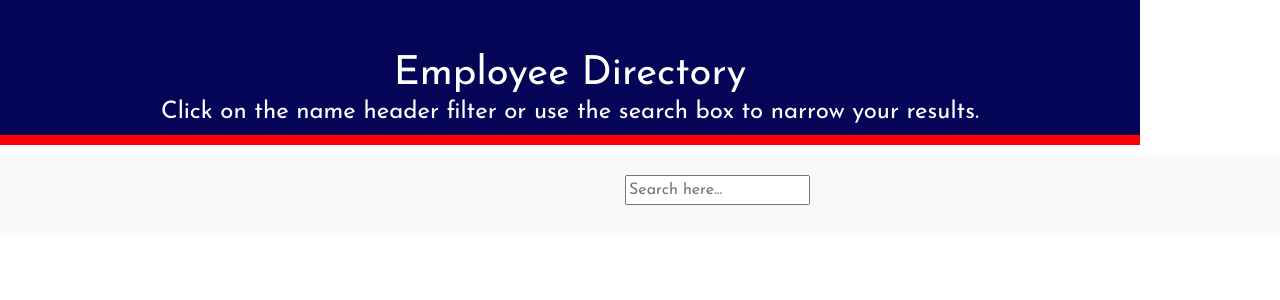
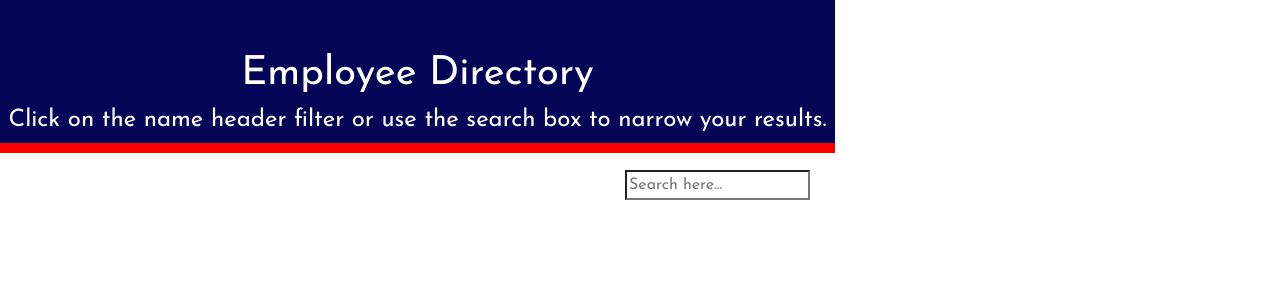
Before and after one commit to stacyo23/EmployeeDirectory, a React (Create React App) app in the folder employee-directory/: page / in a window 1280 px wide. Shown: the top 300 px of the page. Built offline with nearby package versions, Linux system fonts and the light colour scheme; no server answers.

Commit message:
fixing up some Css issues

```diff
--- a/employee-directory/src/components/Header/index.css
+++ b/employee-directory/src/components/Header/index.css
@@ -5,15 +5,10 @@ body {
 .container {
     color: white;
     background-color: rgb(5, 5, 87);
-    margin:0;
+    margin:0 auto;
     padding: 0;
     width: 200%;
    padding-top: 50px;
    border-bottom: 10px solid red;
-   margin-bottom: 10px;
+   /* margin-bottom: 10px;  */
 }
-
-h1 {
-    margin-top: 0px;
-    margin: 0 auto;
-}
--- a/employee-directory/src/components/Nav/index.js
+++ b/employee-directory/src/components/Nav/index.js
@@ -4,7 +4,7 @@ import "./index.css";
 
 const Nav = () => {
     return (
-        <nav className="navbar navbar-exand-lg navbar-light bg-light">
+        <nav className="navbar navbar-exand-lg navbar-light bg-white">
             <div className="search-form">
                 <SearchForm />
             </div>
--- a/employee-directory/src/components/SearchForm/index.css
+++ b/employee-directory/src/components/SearchForm/index.css
@@ -1,6 +1,13 @@
 body {
     font-family: Josefin Sans;
 
+}
+form {
+    height: 25px;
+}
+
+.wrapper {
+    position:  absolute;
 }
 
 input {
@@ -8,5 +15,9 @@ input {
     height: 30px;
     width: auto;
     margin-left: 600px;
+    position: relative;
+    display: block;
+    margin-top: -300px;
+   background-color: white;
 
 }
--- a/employee-directory/src/components/SearchForm/index.js
+++ b/employee-directory/src/components/SearchForm/index.js
@@ -16,6 +16,7 @@ const SearchForm = () => {
            </label>
 
        </form>
+
      );
 }
 
```
